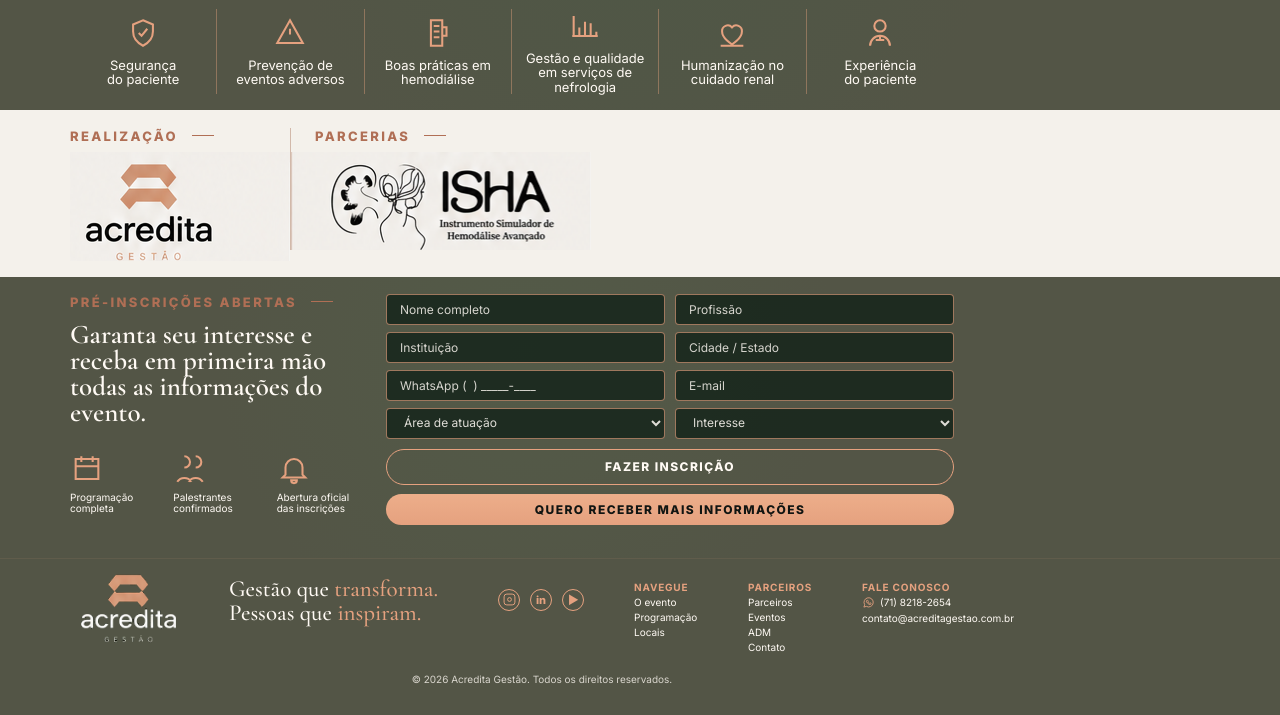
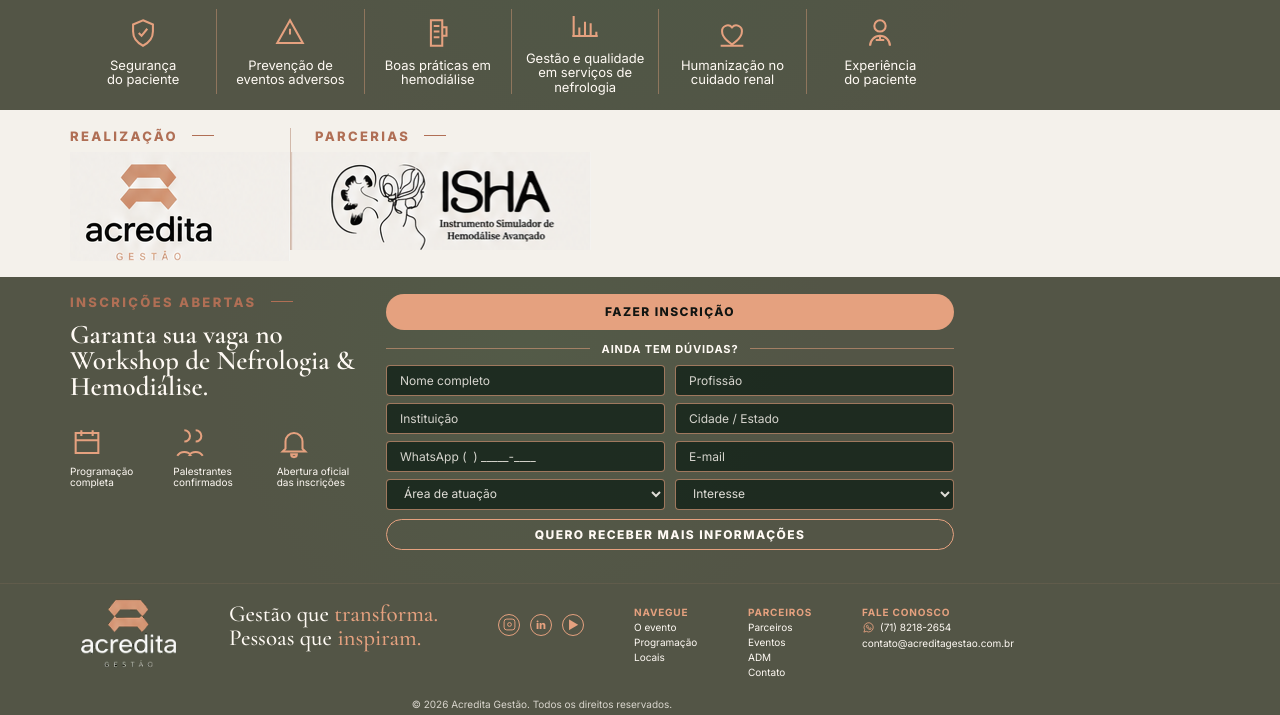
Before and after one commit to luispaulo4545/landing_page_acredita, a website: page index.html in a window 1280 px wide. Shown: the part 1017-1732 px from the top of the page. Before the commit the page ends 1707 px from the top, so only its background shows below. Drawn offline with nearby package versions, Linux system fonts and the light colour scheme.

Commit message:
Jauste no visual

```diff
--- a/assets/css/style.css
+++ b/assets/css/style.css
@@ -514,6 +514,30 @@ select {
   line-height: 1.15;
 }
 
+.signup-actions {
+  align-self: start;
+}
+
+.form-divider {
+  display: flex;
+  align-items: center;
+  gap: 12px;
+  margin: 12px 0 9px;
+  color: var(--white);
+  font-size: 11px;
+  font-weight: 700;
+  text-transform: uppercase;
+  letter-spacing: .08em;
+}
+
+.form-divider::before,
+.form-divider::after {
+  content: "";
+  height: 1px;
+  flex: 1;
+  background: rgba(229, 161, 127, .55);
+}
+
 .form {
   display: grid;
   grid-template-columns: repeat(2, 1fr);
@@ -555,7 +579,6 @@ select {
 }
 
 .form-button,
-.payment-button,
 .form-message {
   grid-column: 1 / -1;
 }
@@ -565,20 +588,25 @@ select {
   height: 31px;
   min-height: 31px;
   margin-top: 2px;
+  color: var(--white);
+  background: transparent;
+  border: 1px solid #e5a17f;
+}
+
+.form-button:hover {
+  color: #111512;
+  background: #e5a17f;
 }
 
 .payment-button {
   width: 100%;
   min-height: 36px;
-  margin-top: 3px;
-  color: var(--white);
-  background: transparent;
-  border: 1px solid #e5a17f;
+  color: #111512;
+  background: #e5a17f;
 }
 
 .payment-button:hover {
-  color: #111512;
-  background: #e5a17f;
+  background: #f1b58f;
 }
 
 .form-message {
--- a/assets/js/script.js
+++ b/assets/js/script.js
@@ -116,7 +116,7 @@ if (form) {
     const button = form.querySelector(".form-button");
 
     if (!isValid) {
-      message.textContent = "Revise os campos destacados para concluir sua pre-inscricao.";
+      message.textContent = "Revise os campos destacados para solicitar mais informacoes.";
       return;
     }
 
@@ -139,14 +139,14 @@ if (form) {
         body: getEncodedFormData()
       });
 
-      message.textContent = "Pre-inscricao registrada com sucesso! Em breve entraremos em contato.";
+      message.textContent = "Solicitacao registrada com sucesso! Em breve entraremos em contato.";
       form.reset();
       fields.forEach((field) => field.classList.remove("invalid"));
     } catch (error) {
-      message.textContent = "Nao foi possivel registrar sua pre-inscricao. Tente novamente em instantes.";
+      message.textContent = "Nao foi possivel registrar sua solicitacao. Tente novamente em instantes.";
     } finally {
       button.disabled = false;
-      button.textContent = "Quero receber as informacoes";
+      button.textContent = "Quero receber mais informacoes";
     }
   });
 }
--- a/index.html
+++ b/index.html
@@ -4,7 +4,7 @@
   <meta charset="UTF-8">
   <meta name="viewport" content="width=device-width, initial-scale=1.0">
   <title>Workshop de Nefrologia & Hemodiálise | Acredita Gestão</title>
-  <meta name="description" content="Pré-inscrição para o Workshop de Nefrologia & Hemodiálise. Salvador e Petrolina.">
+  <meta name="description" content="Inscrições e informações sobre o Workshop de Nefrologia & Hemodiálise. Salvador e Petrolina.">
   <link rel="preconnect" href="https://fonts.googleapis.com">
   <link rel="preconnect" href="https://fonts.gstatic.com" crossorigin>
   <link href="https://fonts.googleapis.com/css2?family=Cormorant+Garamond:wght@500;600;700&family=Inter:wght@400;500;600;700;800&display=swap" rel="stylesheet">
@@ -132,8 +132,8 @@
     <section class="signup" id="pre-inscricao">
       <div class="container signup-grid">
         <div class="signup-copy">
-          <p class="section-label">Pré-inscrições abertas</p>
-          <h2>Garanta seu interesse e receba em primeira mão todas as informações do evento.</h2>
+          <p class="section-label">Inscrições abertas</p>
+          <h2>Garanta sua vaga no Workshop de Nefrologia & Hemodiálise.</h2>
           <div class="benefits">
             <span><svg viewBox="0 0 24 24"><path d="M4 5h16v14H4zM8 3v4M16 3v4M4 10h16"/></svg>Programação<br>completa</span>
             <span><svg viewBox="0 0 24 24"><path d="M8 11a4 4 0 1 0 0-8M16 11a4 4 0 1 0 0-8M3 21a6 6 0 0 1 10 0M11 21a6 6 0 0 1 10 0"/></svg>Palestrantes<br>confirmados</span>
@@ -141,6 +141,9 @@
           </div>
         </div>
 
+        <div class="signup-actions">
+          <a class="pill payment-button" href="https://www.even3.com.br/workshop-nefrologia-e-hemodialise-fundamentos-para-a-pratica-segura-750311/" target="_blank" rel="noopener">Fazer inscrição</a>
+          <p class="form-divider"><span>Ainda tem dúvidas?</span></p>
           <form class="form" id="registrationForm" novalidate>
             <input name="name" type="text" placeholder="Nome completo" required>
             <input name="profession" type="text" placeholder="Profissão" required>
@@ -161,10 +164,10 @@
               <option>Petrolina • PE</option>
               <option>Ambas as cidades</option>
             </select>
-          <a class="pill payment-button" href="https://www.even3.com.br/workshop-nefrologia-e-hemodialise-fundamentos-para-a-pratica-segura-750311/" target="_blank" rel="noopener">Fazer inscrição</a>
             <button class="pill form-button" type="submit">Quero receber mais informações</button>
             <p class="form-message" role="status" aria-live="polite"></p>
           </form>
+        </div>
       </div>
     </section>
   </main>
```
Lines whose indentation alone changed are shown as unchanged.
